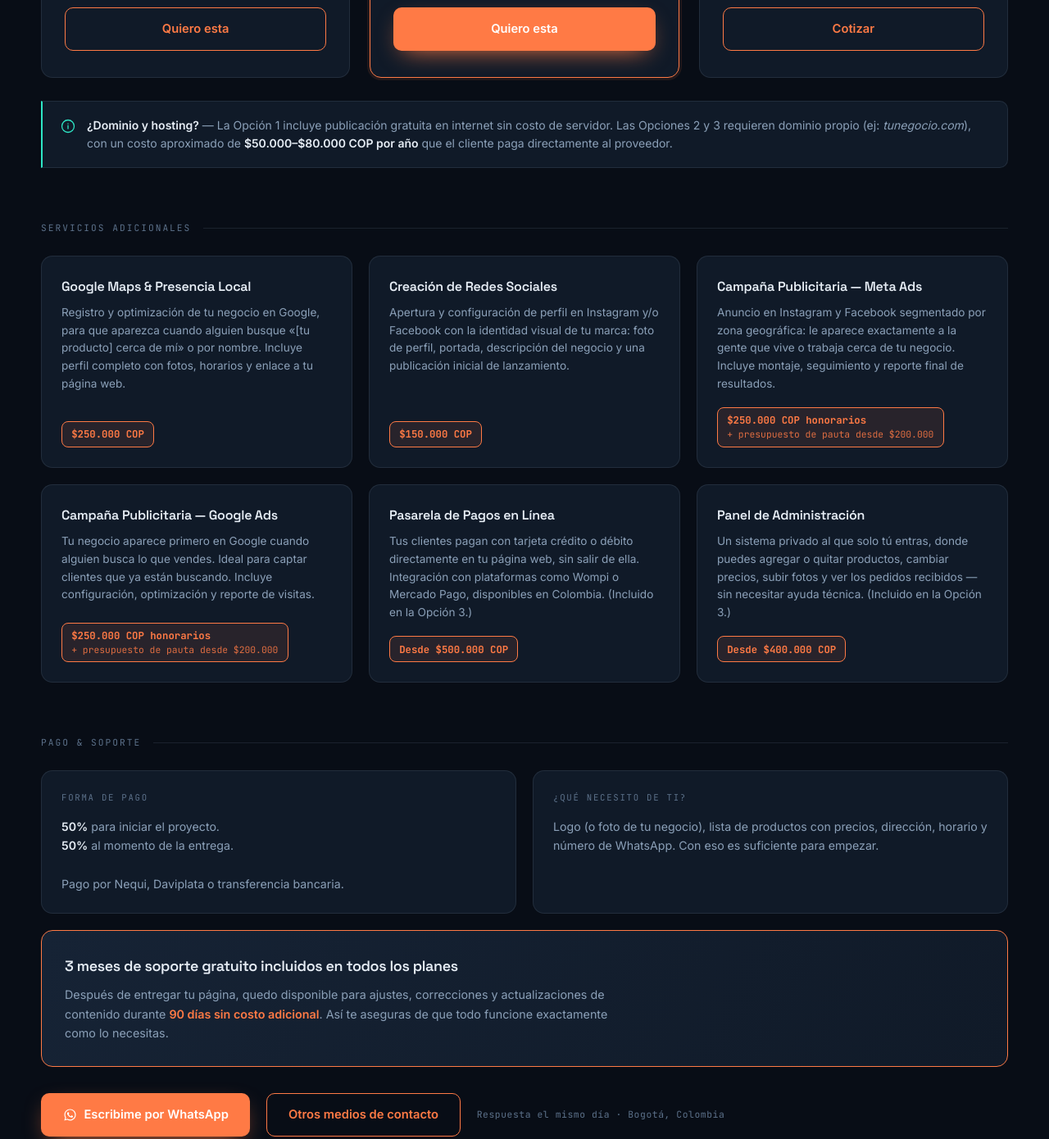
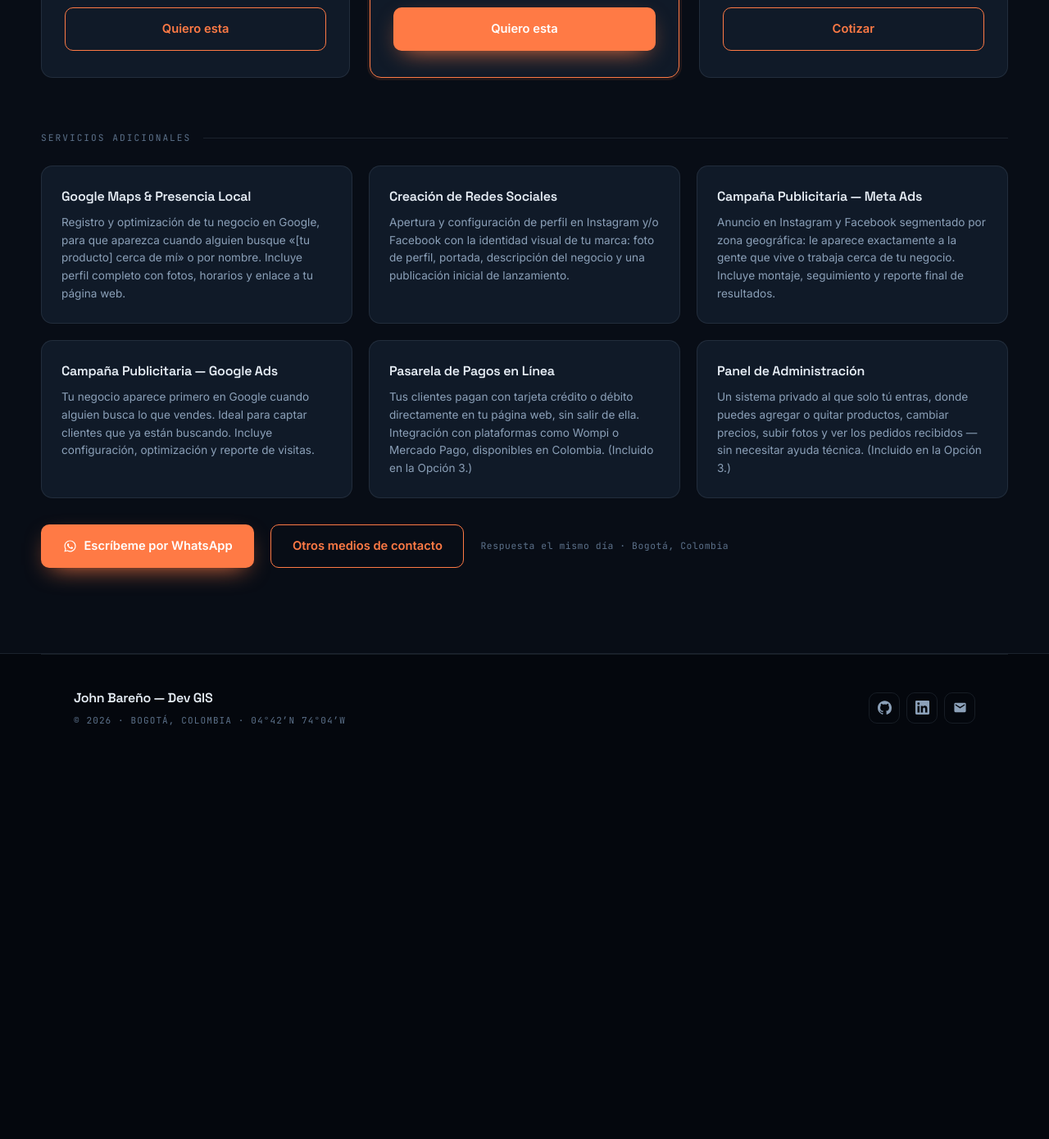
Before and after one commit to john-bareno-devgis/portafolio, a plain HTML site: page otrosservicios/index.html in a window 1280 px wide. Shown: the part 960-2350 px from the top of the page at 82% size. After the commit the page ends 1920 px from the top, so only its background shows below. Drawn offline with Linux system fonts and the light colour scheme.

Commit message:
se cambio la pagina de "otrosservicios"

```diff
--- a/assets/css/main.css
+++ b/assets/css/main.css
@@ -1273,35 +1273,6 @@ html.light .gallery-tag {
   width: 100%;
 }
 
-/* aviso dominio */
-.notice {
-  display: flex;
-  gap: 0.9rem;
-  align-items: flex-start;
-  margin-top: 1.75rem;
-  padding: 1.1rem 1.35rem;
-  border: 1px solid var(--hair);
-  border-left: 2px solid var(--accent);
-  border-radius: 0 10px 10px 0;
-  background: var(--surface);
-  font-size: 0.875rem;
-  color: var(--muted);
-  line-height: 1.6;
-}
-
-.notice b { color: var(--text); }
-
-.notice svg {
-  width: 18px;
-  height: 18px;
-  flex-shrink: 0;
-  margin-top: 3px;
-  fill: none;
-  stroke: var(--accent);
-  stroke-width: 1.7;
-  stroke-linecap: round;
-  stroke-linejoin: round;
-}
 
 /* servicios adicionales */
 .addons-head {
@@ -1357,84 +1328,7 @@ html.light .gallery-tag {
   font-size: 0.85rem;
   line-height: 1.6;
   flex: 1;
-  margin-bottom: 1.1rem;
-}
-
-.addon-price {
-  align-self: flex-start;
-  font-family: var(--mono);
-  font-size: 0.77rem;
-  font-weight: 600;
-  color: var(--warm);
-  border: 1px solid var(--warm);
-  background: var(--warm-soft);
-  border-radius: 8px;
-  padding: 0.38rem 0.7rem;
-  line-height: 1.45;
-}
-
-.addon-price small {
-  display: block;
-  font-weight: 400;
-  font-size: 0.71rem;
-  opacity: 0.85;
-}
-
-/* pago y soporte */
-.terms-grid {
-  display: grid;
-  grid-template-columns: repeat(auto-fit, minmax(280px, 1fr));
-  gap: 1.25rem;
-  margin-top: 1.5rem;
-}
-
-.term-card {
-  padding: 1.5rem;
-  border: 1px solid var(--hair);
-  border-radius: var(--radius);
-  background: var(--surface);
-}
-
-.term-head {
-  font-family: var(--mono);
-  font-size: 0.67rem;
-  letter-spacing: 0.16em;
-  text-transform: uppercase;
-  color: var(--faint);
-  margin-bottom: 0.9rem;
-}
-
-.term-card p {
-  font-size: 0.885rem;
-  color: var(--muted);
-  line-height: 1.65;
-}
-
-.term-card b { color: var(--text); }
-
-.support-banner {
-  margin-top: 1.25rem;
-  padding: 1.75rem;
-  border-radius: var(--radius);
-  background: linear-gradient(120deg, var(--surface2), var(--surface));
-  border: 1px solid var(--warm);
-}
-
-.support-banner h3 {
-  font-family: var(--display);
-  font-size: 1.12rem;
-  font-weight: 600;
-  letter-spacing: -0.02em;
-  margin-bottom: 0.5rem;
-}
-
-.support-banner p {
-  color: var(--muted);
-  font-size: 0.895rem;
-  max-width: 74ch;
-}
-
-.support-banner b { color: var(--warm); }
+}
 
 .biz-cta {
   margin-top: 2rem;
@@ -1690,7 +1584,6 @@ footer {
   .strip-item:nth-child(n+3) { border-bottom: none; }
   footer { padding: 2rem 1.25rem; }
   .about-visual { max-width: 320px; }
-  .support-banner { padding: 1.35rem; }
   .service-card { padding: 1.6rem 1.35rem; }
 
   /* apiladas ya no hace falta reservar la línea "Desde" */
--- a/otrosservicios/index.html
+++ b/otrosservicios/index.html
@@ -267,18 +267,6 @@
           </article>
         </div>
 
-        <div class="notice reveal">
-          <svg viewBox="0 0 24 24" aria-hidden="true">
-            <circle cx="12" cy="12" r="10" />
-            <path d="M12 16v-5M12 8h.01" />
-          </svg>
-          <div>
-            <b>¿Dominio y hosting?</b> — La Opción 1 incluye publicación gratuita en internet sin costo de servidor. Las
-            Opciones 2 y 3 requieren dominio propio (ej: <em>tunegocio.com</em>), con un costo aproximado de
-            <b>$50.000–$80.000 COP por año</b> que el cliente paga directamente al proveedor.
-          </div>
-        </div>
-
         <!-- Servicios adicionales -->
         <div class="addons-head">Servicios adicionales</div>
 
@@ -288,7 +276,6 @@
             <p class="addon-desc">Registro y optimización de tu negocio en Google, para que aparezca cuando alguien
               busque «[tu producto] cerca de mí» o por nombre. Incluye perfil completo con fotos, horarios y enlace a tu
               página web.</p>
-            <div class="addon-price">$250.000 COP</div>
           </article>
 
           <article class="addon reveal">
@@ -296,7 +283,6 @@
             <p class="addon-desc">Apertura y configuración de perfil en Instagram y/o Facebook con la identidad visual
               de tu marca: foto de perfil, portada, descripción del negocio y una publicación inicial de lanzamiento.
             </p>
-            <div class="addon-price">$150.000 COP</div>
           </article>
 
           <article class="addon reveal">
@@ -304,18 +290,12 @@
             <p class="addon-desc">Anuncio en Instagram y Facebook segmentado por zona geográfica: le aparece exactamente
               a la gente que vive o trabaja cerca de tu negocio. Incluye montaje, seguimiento y reporte final de
               resultados.</p>
-            <div class="addon-price">$250.000 COP honorarios
-              <small>+ presupuesto de pauta desde $200.000</small>
-            </div>
           </article>
 
           <article class="addon reveal">
             <h3 class="addon-title">Campaña Publicitaria — Google Ads</h3>
             <p class="addon-desc">Tu negocio aparece primero en Google cuando alguien busca lo que vendes. Ideal para
               captar clientes que ya están buscando. Incluye configuración, optimización y reporte de visitas.</p>
-            <div class="addon-price">$250.000 COP honorarios
-              <small>+ presupuesto de pauta desde $200.000</small>
-            </div>
           </article>
 
           <article class="addon reveal">
@@ -323,7 +303,6 @@
             <p class="addon-desc">Tus clientes pagan con tarjeta crédito o débito directamente en tu página web, sin
               salir de ella. Integración con plataformas como Wompi o Mercado Pago, disponibles en Colombia. (Incluido
               en la Opción 3.)</p>
-            <div class="addon-price">Desde $500.000 COP</div>
           </article>
 
           <article class="addon reveal">
@@ -331,33 +310,7 @@
             <p class="addon-desc">Un sistema privado al que solo tú entras, donde puedes agregar o quitar productos,
               cambiar precios, subir fotos y ver los pedidos recibidos — sin necesitar ayuda técnica. (Incluido en la
               Opción 3.)</p>
-            <div class="addon-price">Desde $400.000 COP</div>
           </article>
-        </div>
-
-        <!-- Pago y soporte -->
-        <div class="addons-head">Pago &amp; soporte</div>
-
-        <div class="terms-grid">
-          <div class="term-card reveal">
-            <div class="term-head">Forma de pago</div>
-            <p><b>50%</b> para iniciar el proyecto.<br>
-              <b>50%</b> al momento de la entrega.<br><br>
-              Pago por Nequi, Daviplata o transferencia bancaria.
-            </p>
-          </div>
-          <div class="term-card reveal">
-            <div class="term-head">¿Qué necesito de ti?</div>
-            <p>Logo (o foto de tu negocio), lista de productos con precios, dirección, horario y número de WhatsApp. Con
-              eso es suficiente para empezar.</p>
-          </div>
-        </div>
-
-        <div class="support-banner reveal">
-          <h3>3 meses de soporte gratuito incluidos en todos los planes</h3>
-          <p>Después de entregar tu página, quedo disponible para ajustes, correcciones y actualizaciones de contenido
-            durante <b>90 días sin costo adicional</b>. Así te aseguras de que todo funcione exactamente como lo
-            necesitas.</p>
         </div>
 
         <div class="biz-cta">
@@ -368,7 +321,7 @@
               <path
                 d="M12.04 2c-5.46 0-9.91 4.45-9.91 9.91 0 1.75.46 3.45 1.32 4.95L2 22l5.25-1.38a9.9 9.9 0 0 0 4.79 1.22h.01c5.46 0 9.91-4.45 9.91-9.91 0-2.65-1.03-5.14-2.9-7.01A9.82 9.82 0 0 0 12.04 2zm0 18.15h-.01a8.2 8.2 0 0 1-4.19-1.15l-.3-.18-3.12.82.83-3.04-.2-.31a8.19 8.19 0 0 1-1.26-4.38c0-4.54 3.7-8.23 8.24-8.23 2.2 0 4.27.86 5.83 2.41a8.18 8.18 0 0 1 2.41 5.83c0 4.54-3.7 8.23-8.23 8.23zm4.52-6.16c-.25-.12-1.47-.72-1.69-.81-.23-.08-.39-.12-.56.13-.16.24-.64.8-.79.97-.14.16-.29.19-.54.06-.25-.12-1.05-.39-1.99-1.23-.74-.66-1.23-1.47-1.38-1.72-.14-.25-.02-.38.11-.5.11-.11.25-.29.37-.44.13-.14.17-.25.25-.41.08-.17.04-.31-.02-.44-.06-.12-.56-1.35-.77-1.84-.2-.48-.4-.42-.56-.43h-.47c-.17 0-.44.06-.66.31-.23.25-.87.85-.87 2.07s.89 2.4 1.02 2.57c.12.16 1.75 2.67 4.23 3.74.59.26 1.05.41 1.41.52.59.19 1.13.16 1.56.1.48-.07 1.47-.6 1.68-1.18.21-.58.21-1.08.14-1.18-.06-.11-.22-.17-.47-.29z" />
             </svg>
-            Escribime por WhatsApp
+            Escríbeme por WhatsApp
           </a>
           <a class="btn btn-warm-ghost" href="../#contacto">Otros medios de contacto</a>
           <span class="note">Respuesta el mismo día · Bogotá, Colombia</span>
```
